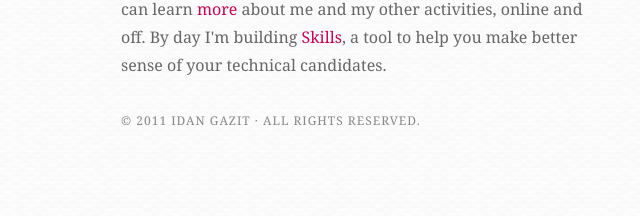
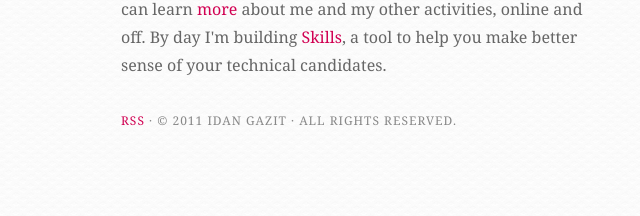
Before and after one commit to idan/oldsite, a Jekyll site: the page built from index.html, in a window 1280 px wide. Shown: the part 1293-1509 px from the top of the page, without its empty margins (319-959 px from the left). Built offline with Jekyll 4.4.1, drawn with Linux system fonts in a browser that asks for light colours; nearby versions of some CDN libraries; Markdown is read by kramdown in place of the engine named in the settings; comment, search, counter and statistics services are not loaded.

Commit message:
Added RSS link in footer

```diff
--- a/_includes/pagefooter.html
+++ b/_includes/pagefooter.html
@@ -6,6 +6,6 @@
     <section class="about">
         <p>I make delightful things, mostly on the web.</p>
         <p>I tweet as <a href="http://twitter.com/intent/user?screen_name=idangazit" class="twitter">@idangazit</a> more frequently than I write here. You can learn <a href="/colophon">more</a> about me and my other activities, online and off. By day I'm building <a href="http://skillsapp.com">Skills</a>, a tool to help you make better sense of your technical candidates.</p>
-        <p class="copyright">&copy; 2011 Idan Gazit &middot; All rights reserved.</p>
+        <p class="copyright"><a href="http://feeds.feedburner.com/idangazit">RSS</a> &middot; &copy; 2011 Idan Gazit &middot; All rights reserved.</p>
     </section>
 </footer>
```
